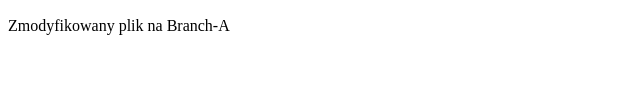
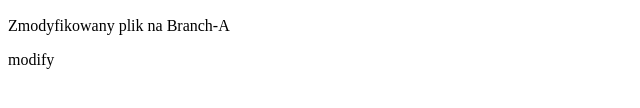
Before and after one commit to maksym-sm/moje-pierwsze-repozytorium, a plain HTML site: page index.html in a window 1280 px wide. Shown: the part 148-256 px from the top of the page, 0-640 px from the left. Drawn offline with Linux system fonts and the light colour scheme.

Commit message:
Wprowadzono zmiany na index.html 1

```diff
--- a/index.html
+++ b/index.html
@@ -8,5 +8,6 @@
         <p>Dodano nowe zmiany</p>
         <h2>Ala ma kota</h2>
         <p>Zmodyfikowany plik na Branch-A</p>
+        <p>modify</p>
     </body>
 </html>
```
